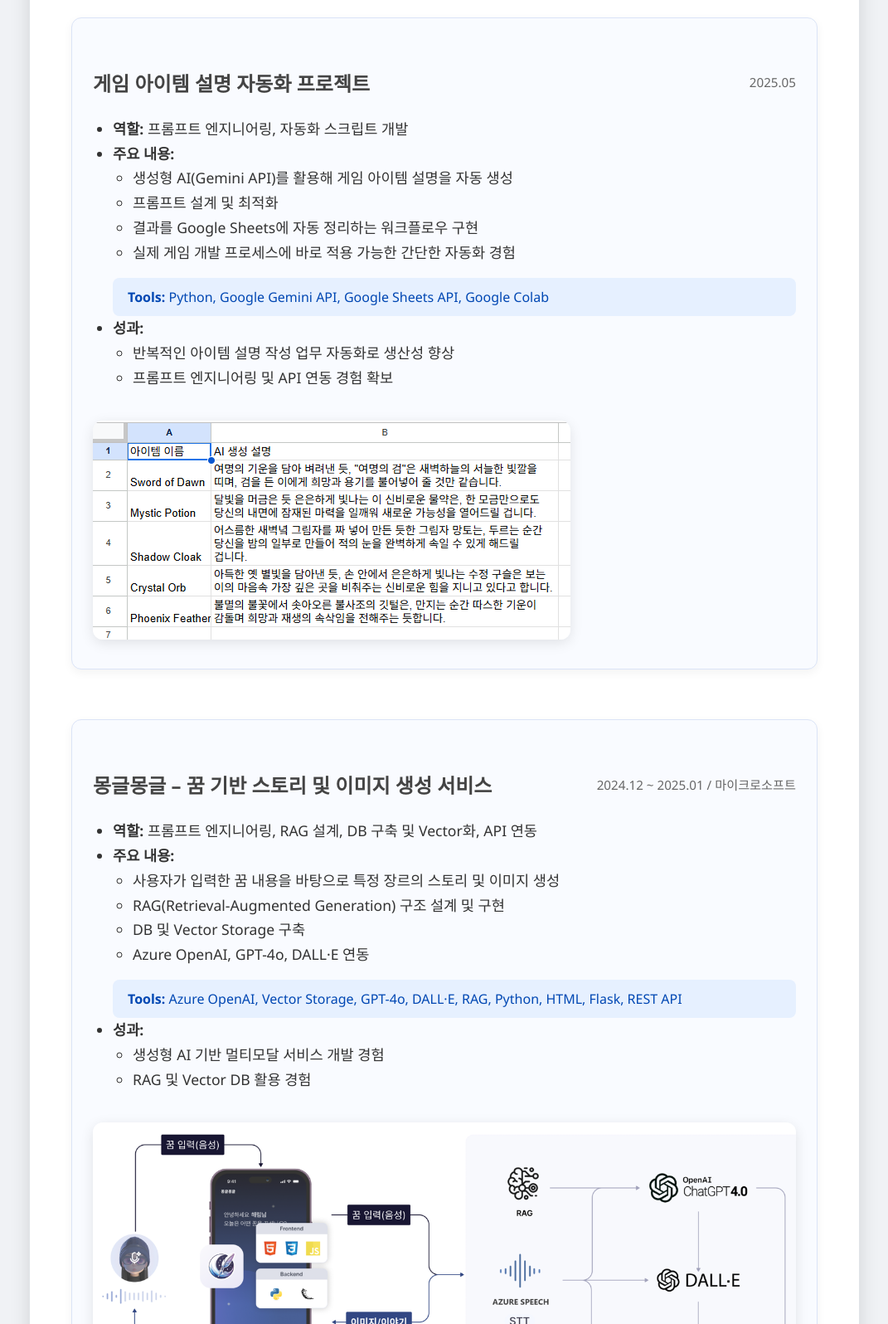
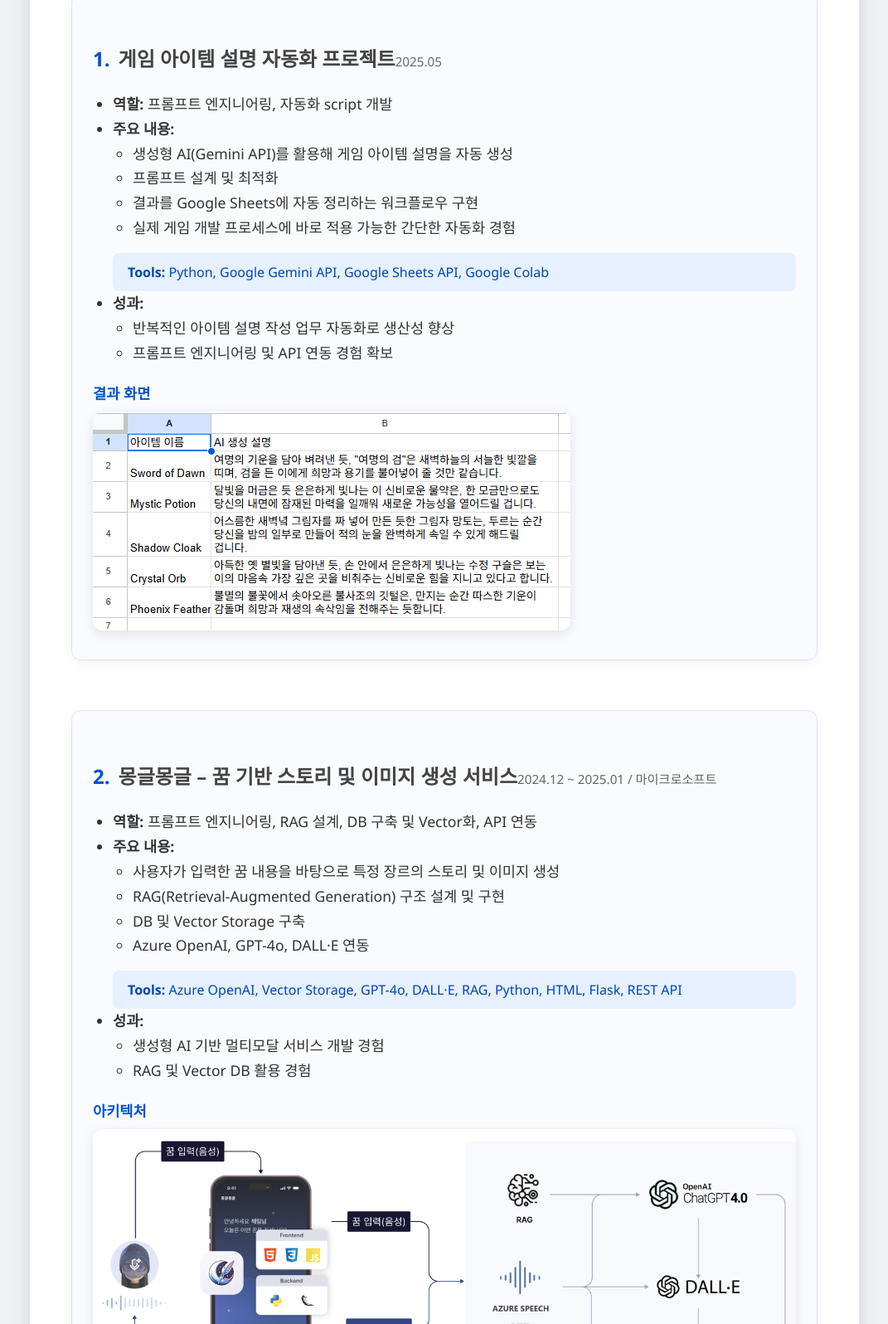
Before and after one commit to amyhong0/pf, a plain HTML site: page index.html in a window 1280 px wide. Shown: the part 599-2195 px from the top of the page at 83% size, without its empty margins (104-1175 px from the left). Drawn offline with Linux system fonts and the light colour scheme.

Commit message:
Changed images

```diff
--- a/index.html
+++ b/index.html
@@ -42,6 +42,13 @@
       margin-top: 30px;
       font-size: 1.5rem;
       font-weight: 600;
+      display: flex;
+      align-items: baseline;
+    }
+    h3 .project-number {
+      color: #0052cc;
+      font-weight: 700;
+      margin-right: 10px;
     }
     p, li {
       line-height: 1.7;
@@ -62,12 +69,6 @@
     }
     .project:hover {
       box-shadow: 0 8px 24px rgba(0,0,0,0.15);
-    }
-    .project h3 {
-      display: flex;
-      justify-content: space-between;
-      align-items: center;
-      font-weight: 700;
     }
     .project-meta {
       font-size: 0.95rem;
@@ -98,7 +99,7 @@
     }
     .project-image {
       max-width: 100%;
-      margin-top: 20px;
+      margin-top: 10px;
       border-radius: 12px;
       box-shadow: 0 4px 16px rgba(0,0,0,0.1);
       transition: transform 0.3s ease;
@@ -139,6 +140,12 @@
     .image-gallery-vertical img:hover {
       transform: scale(1.03);
     }
+    .image-title {
+      margin-top: 20px;
+      font-weight: 600;
+      font-size: 1.1rem;
+      color: #0052cc;
+    }
   </style>
 </head>
 <body>
@@ -151,19 +158,17 @@
       <li><strong>직무:</strong> Prompt Engineer, AI Engineer, Data Analyst</li>
       <li><strong>관심 분야:</strong> 생성형 AI, 데이터 분석</li>
       <li><strong>소개:</strong> AI 기반 서비스 개발에 관심이 많으며, 프롬프트 엔지니어링과 자동화 워크플로우 구축 경험이 있습니다.</li>
-      <li><strong>이메일:</strong> <a href="mailto:heywon16@gmail.com">heywon16@gmail.com</a></li>
     </ul>
 
     <h2>프로젝트</h2>
 
     <!-- 1. 게임 아이템 설명 자동화 프로젝트 -->
     <div class="project">
-      <h3>
-        게임 아이템 설명 자동화 프로젝트
+      <h3><span class="project-number">1.</span> 게임 아이템 설명 자동화 프로젝트
         <span class="project-meta">2025.05</span>
       </h3>
       <ul>
-        <li><strong>역할:</strong> 프롬프트 엔지니어링, 자동화 스크립트 개발</li>
+        <li><strong>역할:</strong> 프롬프트 엔지니어링, 자동화 script 개발</li>
         <li><strong>주요 내용:</strong>
           <ul>
             <li>생성형 AI(Gemini API)를 활용해 게임 아이템 설명을 자동 생성</li>
@@ -182,13 +187,13 @@
           </ul>
         </li>
       </ul>
+      <div class="image-title">결과 화면</div>
       <img src="gameitem_result.png" alt="게임 아이템 설명 자동화 결과" class="project-image" />
     </div>
 
     <!-- 2. 몽글몽글 – 꿈 기반 스토리 및 이미지 생성 서비스 -->
     <div class="project">
-      <h3>
-        몽글몽글 – 꿈 기반 스토리 및 이미지 생성 서비스
+      <h3><span class="project-number">2.</span> 몽글몽글 – 꿈 기반 스토리 및 이미지 생성 서비스
         <span class="project-meta">2024.12 ~ 2025.01 / 마이크로소프트</span>
       </h3>
       <ul>
@@ -211,8 +216,9 @@
           </ul>
         </li>
       </ul>
+      <div class="image-title">아키텍처</div>
       <img src="몽글몽글_architecture.png" alt="몽글몽글 아키텍처" class="project-image" />
-      <h4>서비스 화면</h4>
+      <div class="image-title">서비스 화면</div>
       <div class="image-gallery-horizontal">
         <img src="몽글몽글_result1.png" alt="몽글몽글 서비스 화면 1" />
         <img src="몽글몽글_result2.png" alt="몽글몽글 서비스 화면 2" />
@@ -225,8 +231,7 @@
 
     <!-- 3. 마쉴랭 – 주류 추천 서비스 개발 -->
     <div class="project">
-      <h3>
-        마쉴랭 – 주류 추천 서비스 개발
+      <h3><span class="project-number">3.</span> 마쉴랭 – 주류 추천 서비스 개발
         <span class="project-meta">2024.11 ~ 2024.12 / 마이크로소프트</span>
       </h3>
       <ul>
@@ -248,17 +253,18 @@
           </ul>
         </li>
       </ul>
-      <div class="image-gallery-vertical">
-        <img src="마쉴랭_architecture.png" alt="마쉴랭 아키텍처" />
-        <img src="마쉴랭_cv_eval.png" alt="마쉴랭 Custom Vision 평가" />
-        <img src="마쉴랭_result.png" alt="마쉴랭 결과" />
-      </div>
+      <div class="image-title">아키텍처</div>
+      <img src="마쉴랭_architecture.png" alt="마쉴랭 아키텍처" class="project-image" />
+      <div class="image-title">Custom Vision 평가</div>
+      <img src="마쉴랭_cv_eval.png" alt="마쉴랭 Custom Vision 평가" class="project-image" />
+      <div class="image-title">서비스 화면</div>
+      <img src="마쉴랭_result.png" alt="마쉴랭 결과" class="project-image" />
     </div>
 
     <div class="contact">
       <h2>연락처</h2>
       <ul>
-        <li><strong>GitHub:</strong> <a href="https://github.com/[GitHub아이디]" target="_blank">https://github.com/[GitHub아이디]</a></li>
+        <li><strong>이메일:</strong> <a href="mailto:heywon16@gmail.com">heywon16@gmail.com</a></li>
       </ul>
     </div>
   </div>
```
